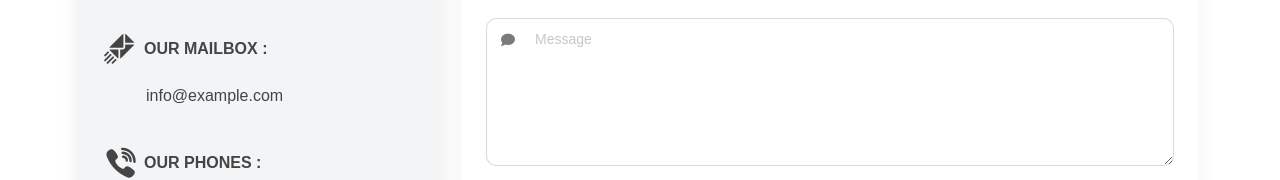
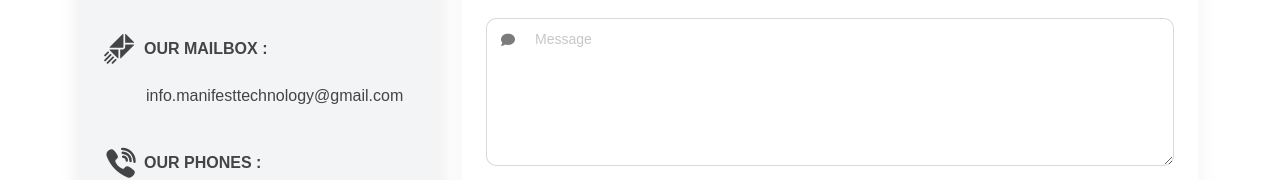
Before and after one commit to Manifest-Technology/manifest-technology.github.io, a plain HTML site: page contact.html in a window 1280 px wide. Shown: the part 1348-1528 px from the top of the page. Drawn offline with Linux system fonts and the light colour scheme; files whose address does not match are found by name; a web font is replaced by a local one.

Commit message:
Update mailing address

```diff
--- a/contact.html
+++ b/contact.html
@@ -285,7 +285,7 @@
                   <strong>OUR MAILBOX :</strong>
                 </div>
                 <div style="margin-left: 2.5rem;">
-                  <p class="mb-0">info@example.com</p>
+                  <p class="mb-0">info.manifesttechnology@gmail.com</p>
                 </div>
               </div>
 
```
